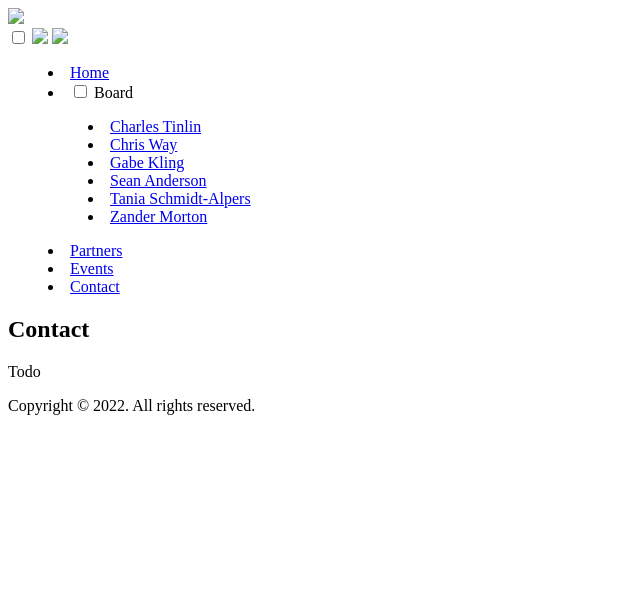
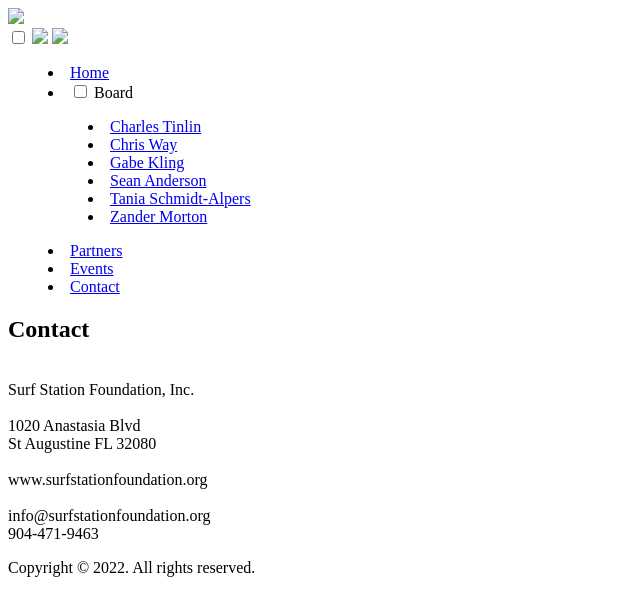
Before and after one commit to surfstationfoundation/www.surfstationfoundation.org, a Jekyll site: the page built from www/contact.html, in a window 1280 px wide. Shown: the top 616 px of the page, without its empty margins (0-640 px from the left). Built offline with Jekyll 4.4.1, drawn with Linux system fonts in a browser that asks for light colours.

Commit message:
add mission statement and contact info

```diff
--- a/www/contact.html
+++ b/www/contact.html
@@ -6,7 +6,16 @@
   <section class="overlay">
     <h1 class="special">Contact</h1>
     <p>
-      Todo
+      <div>&nbsp;</div>
+      <div>Surf Station Foundation, Inc.</div>
+      <div>&nbsp;</div>
+      <div>1020 Anastasia Blvd</div>
+      <div>St Augustine FL 32080</div>
+      <div>&nbsp;</div>
+      <div>www.surfstationfoundation.org</div>
+      <div>&nbsp;</div>
+      <div>info@surfstationfoundation.org</div>
+      <div>904-471-9463</div>
     </p>
   </section>
 </div>
--- a/www/index.html
+++ b/www/index.html
@@ -6,7 +6,7 @@
   <section class="overlay">
     <h1 class="special">Bringing the Joy of Surfing to the Community</h1>
     <p>
-      The Surf Station Foundation is a nonprofit organization with a mission to TODO.
+      The Surf Station Foundation is a nonprofit organization with a mission to introduce surfing, conservation, and the love of the ocean to kids who might not otherwise have that chance.
     </p>
     <div>&nbsp;</div>
     <img src="static/{{ site.time | date: '%Y%m%d%H%M%S' }}/images/surfers_healing_2022.jpg" class="natural">
```
